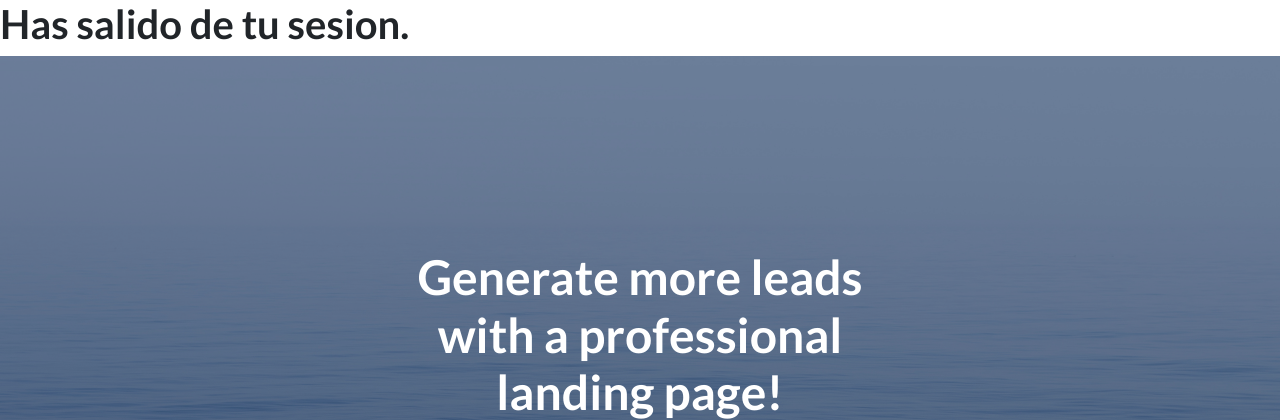
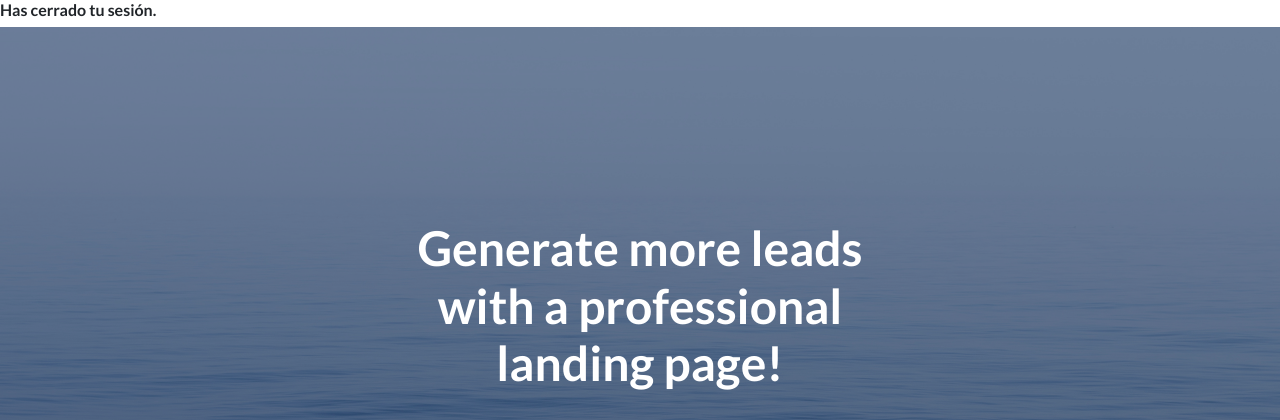
Before and after one commit to ferdanieli/Proyecto2, a Django app: page /accounts/logout/ in a window 1280 px wide. Shown: the part 74-494 px from the top of the page. Run offline with Django 4.2, Linux system fonts and the light colour scheme; some libraries are stand-ins or nearby versions.

Commit message:
login y logout

```diff
--- a/CoderApp/urls.py
+++ b/CoderApp/urls.py
@@ -1,5 +1,5 @@
 from django.urls import path
-from CoderApp.views import show_html, crear_curso, mostrar_cursos, crear_curso_form, buscar_camada, CursoList, \
+from CoderApp.views import show_html, crear_curso, crear_curso_form, buscar_camada, CursoList, \
     CursoDetalle, CursoCreacion, CursoActualizacion, CursoEliminar
 
 # CursoCreacion
@@ -8,7 +8,6 @@ urlpatterns = [
     path('show/', show_html),
     path('crear_curso/', crear_curso),
     path('curso/', crear_curso_form),
-    path('cursos/', mostrar_cursos),
     path('buscar/', buscar_camada),
     path('cursos/listar/', CursoList.as_view(), name="CursoList"),
     path('curso/<int:pk>', CursoDetalle.as_view(), name="CursoDetail"),
--- a/CoderApp/views.py
+++ b/CoderApp/views.py
@@ -39,7 +39,6 @@ def mostrar_cursos(request):
         "form": BuscarFormCurso(),
     }
     return render(request, 'CoderApp/cursos.html', contexto)
-
 
 def crear_curso(request):
     curso = Curso(nombre="Java", camada=65001)
--- a/accounts/views.py
+++ b/accounts/views.py
@@ -1,9 +1,6 @@
 from django.contrib.auth import authenticate, login
 from django.contrib.auth.forms import AuthenticationForm
 from django.shortcuts import render, redirect
-
-
-# Create your views here.
 
 def login_request(request):
     if request.method == "POST":
@@ -21,7 +18,7 @@ def login_request(request):
                 login(request, user)
 
 
-        return redirect('/CoderApp/Curso/list')
+        return redirect('CursoList')
 
     form = AuthenticationForm()
     contexto = {
--- a/templates/accounts/logout.html
+++ b/templates/accounts/logout.html
@@ -1,5 +1,5 @@
 {% extends 'inicio.html' %}
 
 {% block cambio %}
-  <h1>Has salido de tu sesion.</h1>
+  <h6>Has cerrado tu sesión.</h6>
 {% endblock %}
```
